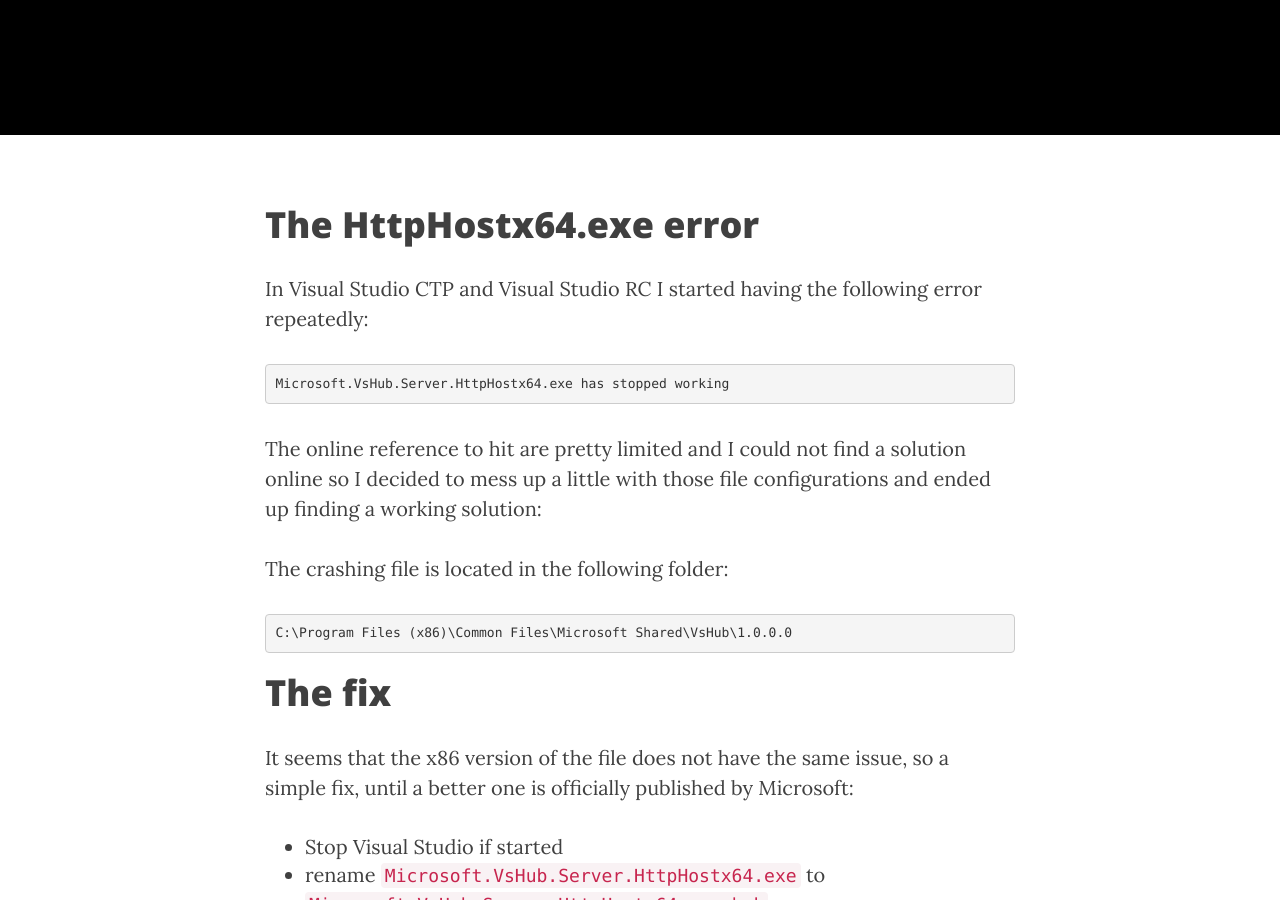
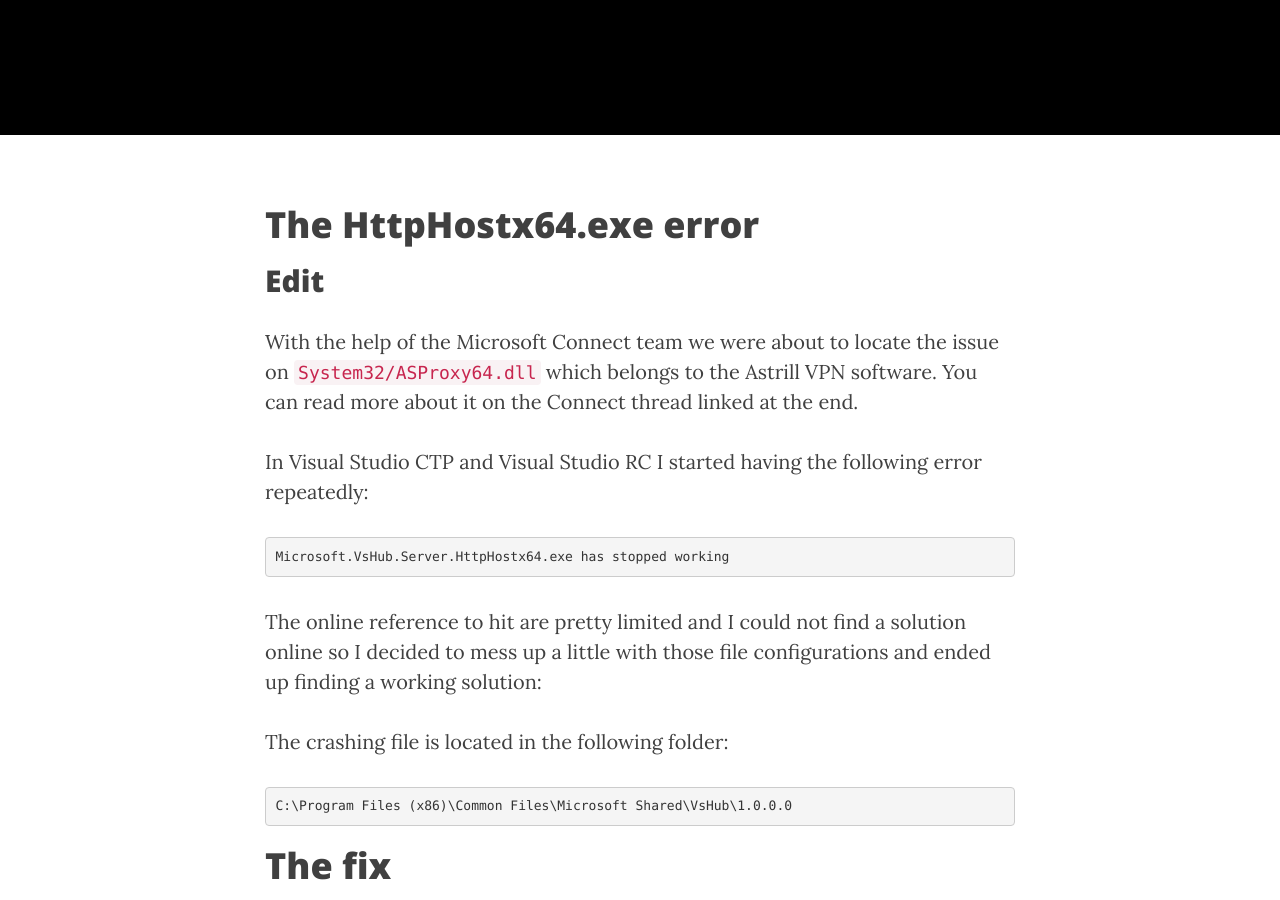
Before and after one commit to thomas-barthelemy/thomas-barthelemy.github.io, a Jekyll site: the page built from _posts/2015-05-01-visual-studio-vshub.markdown, in a window 1280 px wide and 900 px high, scrolled down 495 px. Built offline with Jekyll 4.4.1, drawn with Linux system fonts in a browser that asks for light colours; nearby versions of some CDN libraries.

Commit message:
added edit-update on vshub post

```diff
--- a/_posts/2015-05-01-visual-studio-vshub.markdown
+++ b/_posts/2015-05-01-visual-studio-vshub.markdown
@@ -8,6 +8,11 @@
 ---
 
 # The HttpHostx64.exe error
+
+## Edit
+With the help of the Microsoft Connect team we were about to locate the issue
+on `System32/ASProxy64.dll` which belongs to the Astrill VPN software.
+You can read more about it on the Connect thread linked at the end.
 
 In Visual Studio CTP and Visual Studio RC I started having the following error
 repeatedly:
```
